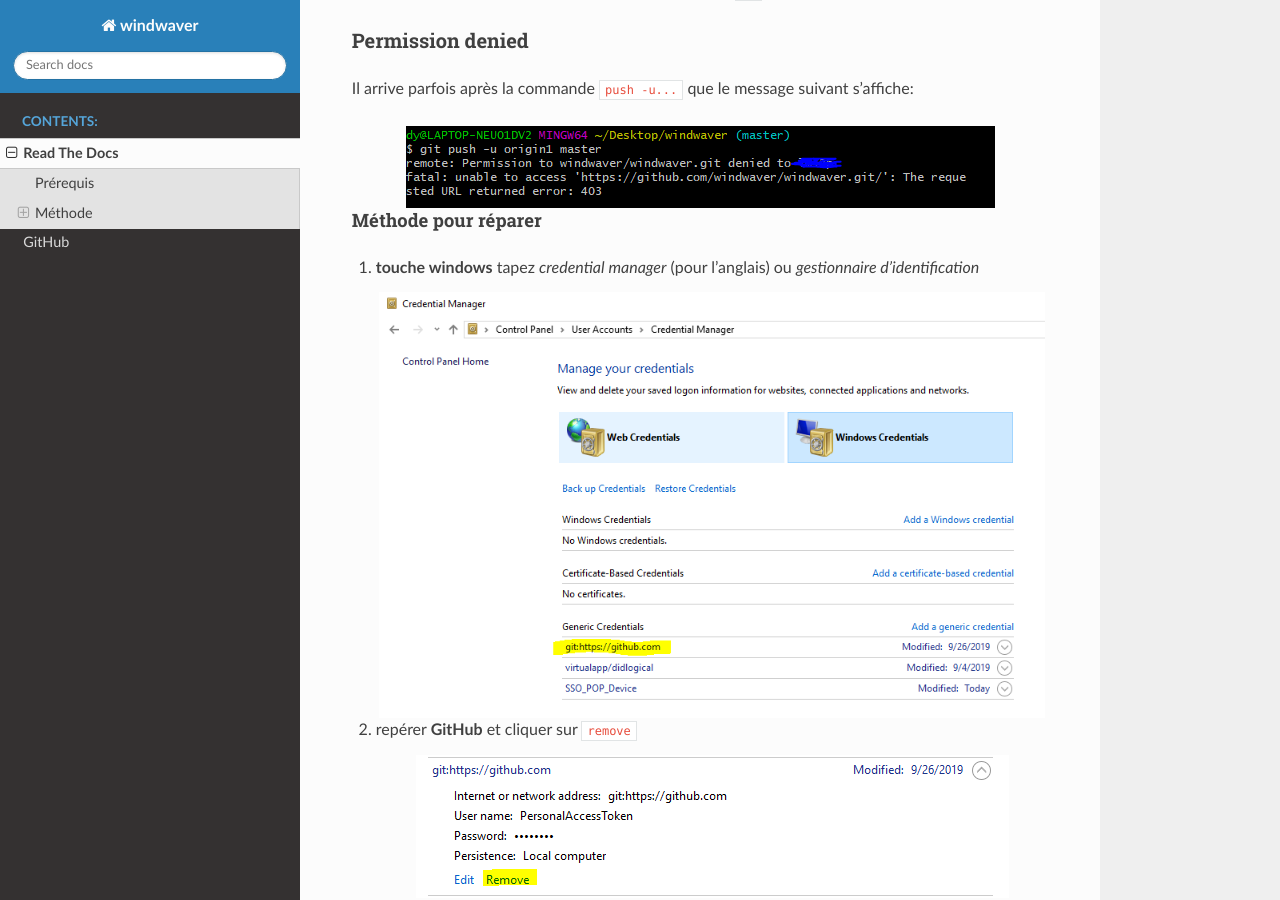
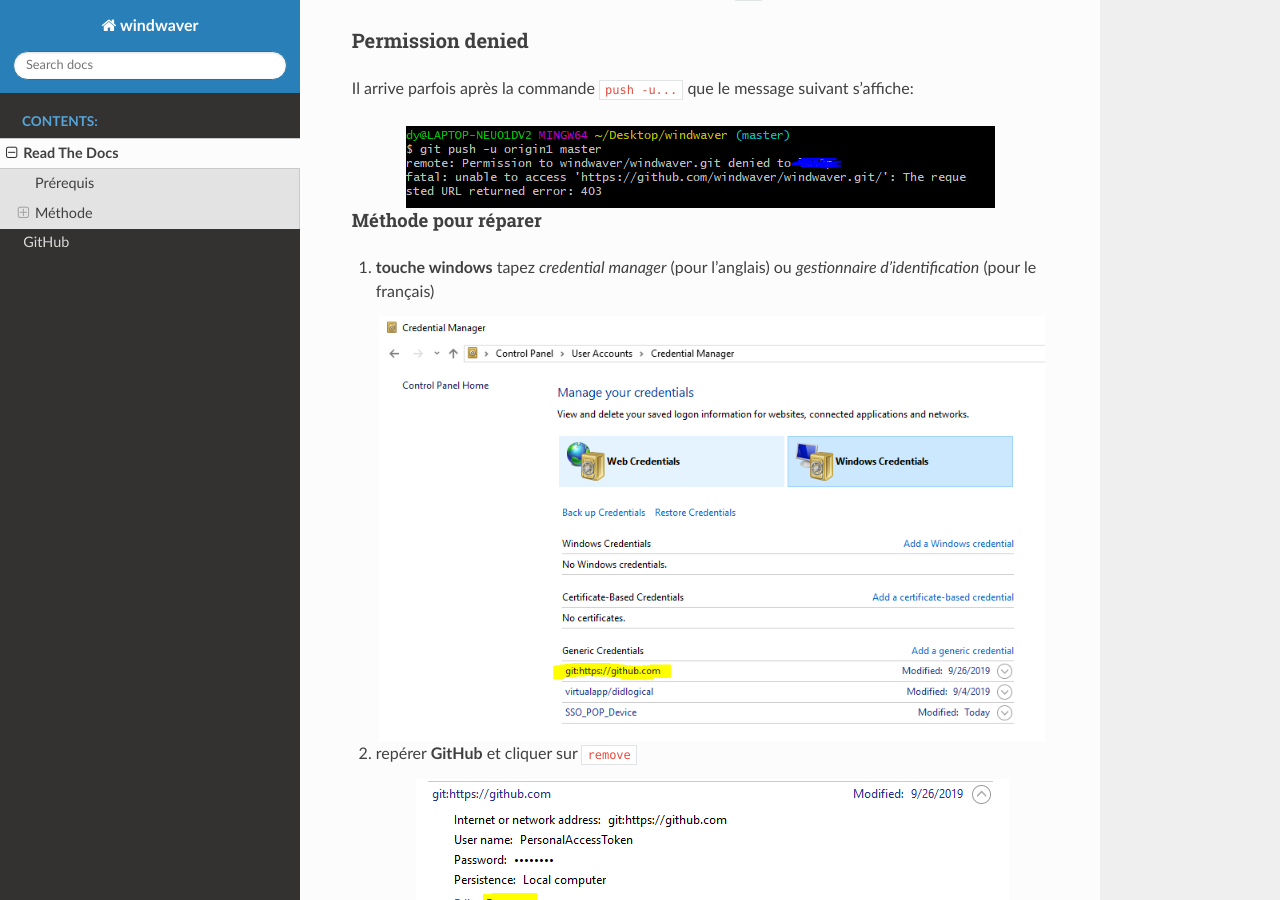
Before and after one commit to windwaver/windwaver, a Sphinx documentation site: the page built from docs/source/ReadTheDocs.rst, in a window 1280 px wide and 900 px high, scrolled down 2417 px. Built offline with Sphinx 7.4.7 and the Read the Docs theme 2.0.0, drawn with Linux system fonts in a browser that asks for light colours.

Commit message:
en franca

```diff
--- a/docs/source/ReadTheDocs.rst
+++ b/docs/source/ReadTheDocs.rst
@@ -145,7 +145,7 @@
 ''''''''''''''''''''
 
 1. **touche windows** tapez *credential manager* (pour l'anglais) ou
-   *gestionnaire d'identification*
+   *gestionnaire d'identification* (pour le français)
 
    .. image:: /figures/Credential-Manager.PNG
        :scale: 80 %
```
